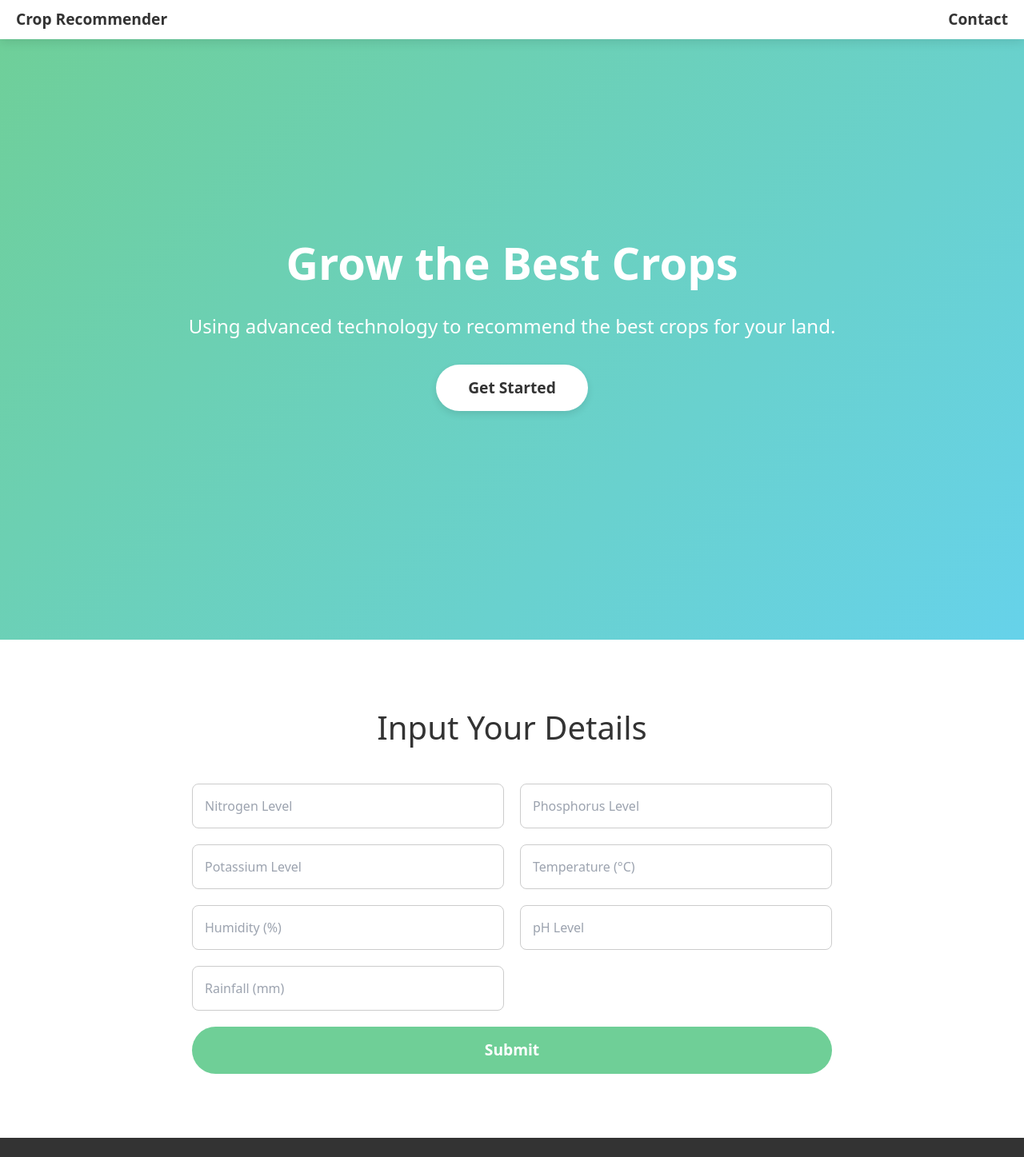
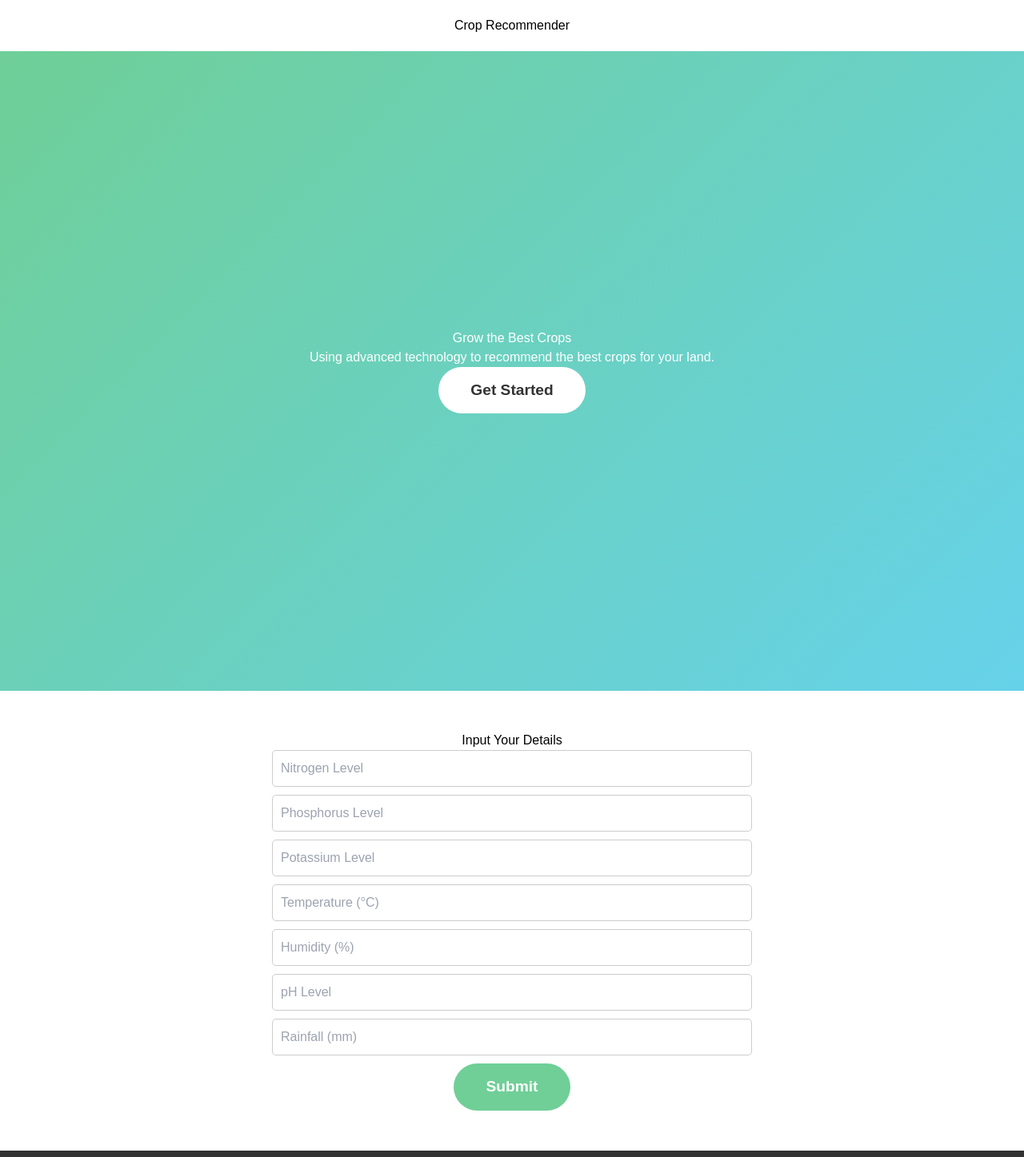
Before and after one commit to abhijai-s/me-website, a Next.js app: page / in a window 1280 px wide. Shown: the top 1447 px of the page at 80% size. Built offline with nearby package versions, Linux system fonts and the light colour scheme.

Commit message:
Update index.js

```diff
--- a/src/pages/index.js
+++ b/src/pages/index.js
@@ -1,164 +1,85 @@
-import Head from 'next/head';
+import { useState } from "react";
 
 export default function Home() {
-  const scrollToForm = () => {
-    document.querySelector('.form-section').scrollIntoView({ behavior: 'smooth' });
+  const [formData, setFormData] = useState({
+    Nitrogen: "",
+    Phosphorus: "",
+    Potassium: "",
+    Temperature: "",
+    Humidity: "",
+    pH: "",
+    Rainfall: "",
+  });
+
+  const [result, setResult] = useState("");
+
+  const handleChange = (e) => {
+    setFormData({ ...formData, [e.target.name]: e.target.value });
+  };
+
+  const handleSubmit = async (e) => {
+    e.preventDefault();
+
+    const response = await fetch(
+      "https://crop-recommendation-backend-qbm7.onrender.com/predict",
+      {
+        method: "POST",
+        headers: {
+          "Content-Type": "application/x-www-form-urlencoded",
+        },
+        body: new URLSearchParams(formData).toString(),
+      }
+    );
+
+    const data = await response.text();
+    setResult(data);
   };
 
   return (
-    <>
-      <Head>
-        <title>Crop Recommendation System</title>
-        <meta name="description" content="Using advanced technology to recommend the best crops for your land." />
-        <meta name="viewport" content="width=device-width, initial-scale=1" />
-        <link href="https://fonts.googleapis.com/css2?family=DM+Sans:wght@400;500;700&display=swap" rel="stylesheet" />
-      </Head>
-      <style jsx>{`
-        body {
-          margin: 0;
-          font-family: 'DM Sans', sans-serif;
-          color: #333;
-          background-color: #f6f6f6;
-        }
-        header {
-          position: fixed;
-          top: 0;
-          width: 100%;
-          background-color: #fff;
-          box-shadow: 0 4px 12px rgba(0, 0, 0, 0.1);
-          z-index: 1000;
-        }
-        .navbar {
-          display: flex;
-          justify-content: space-between;
-          align-items: center;
-          padding: 10px 20px;
-        }
-        .navbar a {
-          text-decoration: none;
-          color: #333;
-          font-size: 1.2rem;
-          font-weight: bold;
-        }
-        .hero {
-          height: 100vh;
-          display: flex;
-          align-items: center;
-          justify-content: center;
-          background: linear-gradient(135deg, #6fcf97, #66d2ea);
-          color: white;
-          text-align: center;
-          padding: 20px;
-        }
-        .hero h1 {
-          font-size: 3.5rem;
-          font-weight: bold;
-          margin: 0 0 20px;
-          animation: fadeInDown 1s ease-in-out;
-        }
-        .hero p {
-          font-size: 1.5rem;
-          margin: 0 0 30px;
-          animation: fadeInUp 1.5s ease-in-out;
-        }
-        .hero button {
-          padding: 15px 40px;
-          font-size: 1.2rem;
-          font-weight: bold;
-          border: none;
-          border-radius: 50px;
-          background-color: white;
-          color: #333;
-          cursor: pointer;
-          box-shadow: 0 4px 10px rgba(0, 0, 0, 0.1);
-          transition: transform 0.3s, background-color 0.3s;
-        }
-        .hero button:hover {
-          transform: scale(1.05);
-          background-color: #eaeaea;
-        }
-        .form-section {
-          padding: 80px 20px;
-          text-align: center;
-          background-color: #fff;
-        }
-        .form-section h2 {
-          font-size: 2.5rem;
-          margin-bottom: 40px;
-          color: #333;
-        }
-        .form-section form {
-          max-width: 800px;
-          margin: 0 auto;
-          display: grid;
-          grid-template-columns: repeat(auto-fit, minmax(300px, 1fr));
-          gap: 20px;
-        }
-        .form-control {
-          padding: 15px;
-          font-size: 1rem;
-          border: 1px solid #ccc;
-          border-radius: 8px;
-        }
-        .form-control:focus {
-          border-color: #6fcf97;
-          outline: none;
-        }
-        .form-section button {
-          grid-column: span 2;
-          padding: 15px;
-          font-size: 1.2rem;
-          font-weight: bold;
-          background-color: #6fcf97;
-          color: white;
-          border: none;
-          border-radius: 50px;
-          cursor: pointer;
-          transition: background-color 0.3s;
-        }
-        .form-section button:hover {
-          background-color: #57b783;
-        }
-        footer {
-          padding: 20px;
-          background-color: #333;
-          color: white;
-          text-align: center;
-        }
-        footer a {
-          color: #6fcf97;
-          text-decoration: none;
-        }
-      `}</style>
-      <header>
-        <div className="navbar">
-          <a href="#">Crop Recommender</a>
-          <a href="#">Contact</a>
-        </div>
+    <div style={{ fontFamily: "Arial, sans-serif", textAlign: "center" }}>
+      <header style={{ padding: "20px", background: "#fff", boxShadow: "0 4px 12px rgba(0, 0, 0, 0.1)" }}>
+        <h1>Crop Recommender</h1>
       </header>
-      <div className="hero">
-        <div>
-          <h1>Grow the Best Crops</h1>
-          <p>Using advanced technology to recommend the best crops for your land.</p>
-          <button onClick={scrollToForm}>Get Started</button>
-        </div>
+
+      <div style={{ height: "100vh", display: "flex", alignItems: "center", justifyContent: "center", flexDirection: "column", background: "linear-gradient(135deg, #6fcf97, #66d2ea)", color: "white", padding: "20px" }}>
+        <h1>Grow the Best Crops</h1>
+        <p>Using advanced technology to recommend the best crops for your land.</p>
+        <button onClick={() => document.getElementById("form-section").scrollIntoView({ behavior: "smooth" })} style={{ padding: "15px 40px", fontSize: "1.2rem", fontWeight: "bold", borderRadius: "50px", background: "white", color: "#333", cursor: "pointer", border: "none" }}>Get Started</button>
       </div>
-      <div className="form-section">
+
+      <div id="form-section" style={{ padding: "50px", background: "#fff", textAlign: "center" }}>
         <h2>Input Your Details</h2>
-        <form action="/predict" method="POST">
-          <input type="number" name="Nitrogen" className="form-control" placeholder="Nitrogen Level" required />
-          <input type="number" name="Phosphorus" className="form-control" placeholder="Phosphorus Level" required />
-          <input type="number" name="Potassium" className="form-control" placeholder="Potassium Level" required />
-          <input type="number" name="Temperature" step="0.1" className="form-control" placeholder="Temperature (°C)" required />
-          <input type="number" name="Humidity" step="0.1" className="form-control" placeholder="Humidity (%)" required />
-          <input type="number" name="pH" step="0.1" className="form-control" placeholder="pH Level" required />
-          <input type="number" name="Rainfall" step="0.1" className="form-control" placeholder="Rainfall (mm)" required />
-          <button type="submit">Submit</button>
+        <form onSubmit={handleSubmit} style={{ maxWidth: "600px", margin: "auto" }}>
+          <input type="number" name="Nitrogen" placeholder="Nitrogen Level" value={formData.Nitrogen} onChange={handleChange} required style={inputStyle} />
+          <input type="number" name="Phosphorus" placeholder="Phosphorus Level" value={formData.Phosphorus} onChange={handleChange} required style={inputStyle} />
+          <input type="number" name="Potassium" placeholder="Potassium Level" value={formData.Potassium} onChange={handleChange} required style={inputStyle} />
+          <input type="number" name="Temperature" placeholder="Temperature (°C)" value={formData.Temperature} onChange={handleChange} required style={inputStyle} />
+          <input type="number" name="Humidity" placeholder="Humidity (%)" value={formData.Humidity} onChange={handleChange} required style={inputStyle} />
+          <input type="number" name="pH" placeholder="pH Level" value={formData.pH} onChange={handleChange} required style={inputStyle} />
+          <input type="number" name="Rainfall" placeholder="Rainfall (mm)" value={formData.Rainfall} onChange={handleChange} required style={inputStyle} />
+          <button type="submit" style={{ padding: "15px 40px", fontSize: "1.2rem", fontWeight: "bold", background: "#6fcf97", color: "white", borderRadius: "50px", cursor: "pointer", border: "none" }}>Submit</button>
         </form>
+
+        {result && (
+          <div style={{ marginTop: "20px", padding: "20px", background: "#6fcf97", color: "white", borderRadius: "8px" }}>
+            <h3>Recommended Crop:</h3>
+            <p>{result}</p>
+          </div>
+        )}
       </div>
-      <footer>
-        <p>&copy; 2025 Crop Recommender | <a href="#">Privacy Policy</a></p>
+
+      <footer style={{ padding: "20px", background: "#333", color: "white" }}>
+        <p>&copy; 2025 Crop Recommender | <a href="#" style={{ color: "#6fcf97" }}>Privacy Policy</a></p>
       </footer>
-    </>
+    </div>
   );
 }
+
+const inputStyle = {
+  width: "100%",
+  padding: "10px",
+  marginBottom: "10px",
+  fontSize: "1rem",
+  border: "1px solid #ccc",
+  borderRadius: "5px",
+};
```
